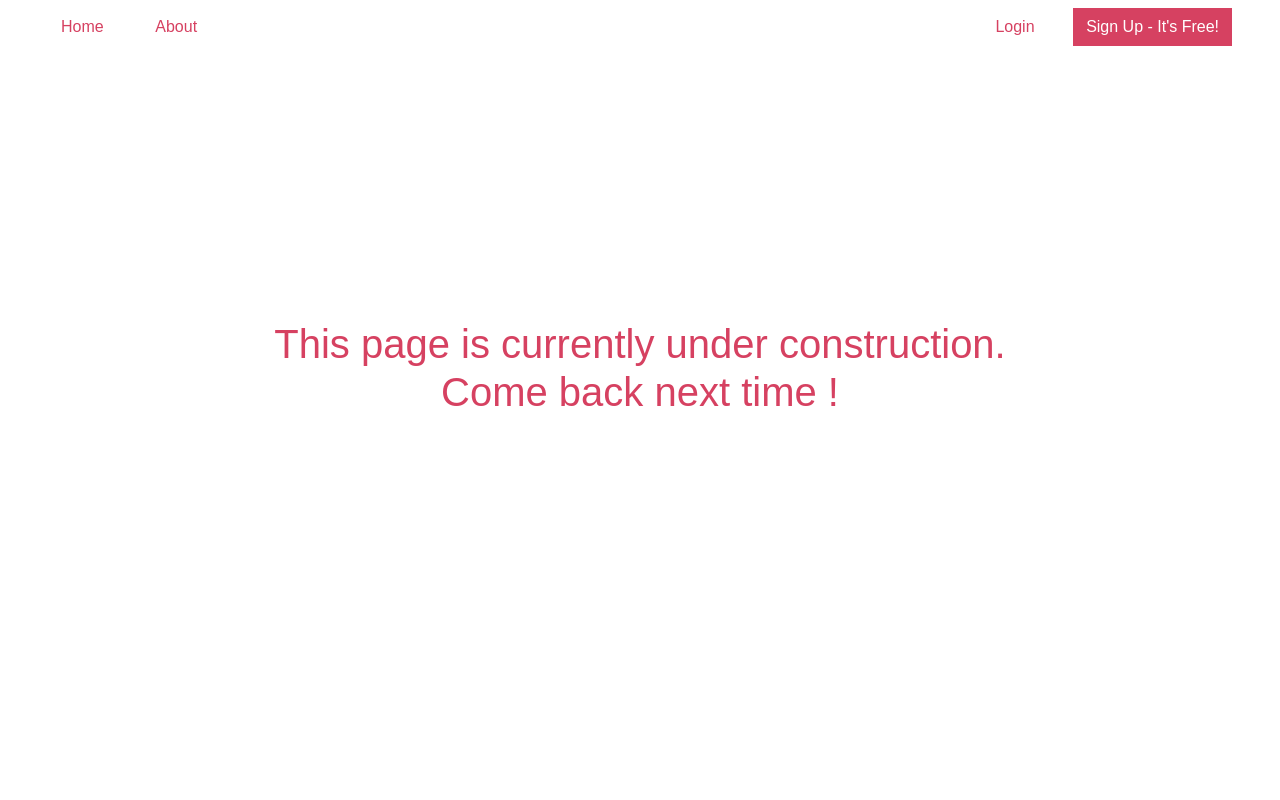
After one commit to zachluh/allergen_ai, a Flask app: page /under_construction in a window 1280 px wide; the page is wider, and only the part inside the window is pictured. The commit adds this page. Run offline with Flask 3, Linux system fonts and the light colour scheme.

Commit message:
added temporary under construction page

```diff
--- a/flask_site.py
+++ b/flask_site.py
@@ -219,6 +219,10 @@ def upload_to_s3(file_path, filename):
     s3.upload_file(file_path, S3_BUCKET, filename)
     return f"https://{S3_BUCKET}.s3.{S3_REGION}.amazonaws.com/{filename}"
 
+@app.route('/under_construction')
+def under_construction():
+    return render_template('under_construction.html')
+
 
 if __name__ == '__main__':
     port = int(os.getenv("PORT", 5000))
--- a/templates/base.html
+++ b/templates/base.html
@@ -85,7 +85,7 @@
                 <a class="btn navlink" href="{{ url_for('index') }}" style="font-family:Arial">Home</a>
             </li>
             <li class="nav-item" style="background:none;align-items:center;justify-content:center;">
-                <a class="btn navlink" href="#" style="font-family:Arial">About</a>
+                <a class="btn navlink" href="{{ url_for('under_construction') }}" style="font-family:Arial">About</a>
             </li>
 
 
--- /dev/null
+++ b/templates/under_construction.html
@@ -0,0 +1,14 @@
+
+
+{% extends 'base.html' %}
+
+{% block content %}
+<body>
+<main class="container mx-auto" style="display:flex;justify-content:center;align-items:center;height:100%;">
+    <h1 style="position:absolute;top:40%;color:#d64161;text-align:center;">This page is currently under construction.
+      <p style="color:#d64161;text-align:center;">Come back next time !</p>
+    </h1>
+</main>
+
+</body>
+{% endblock %}
```
